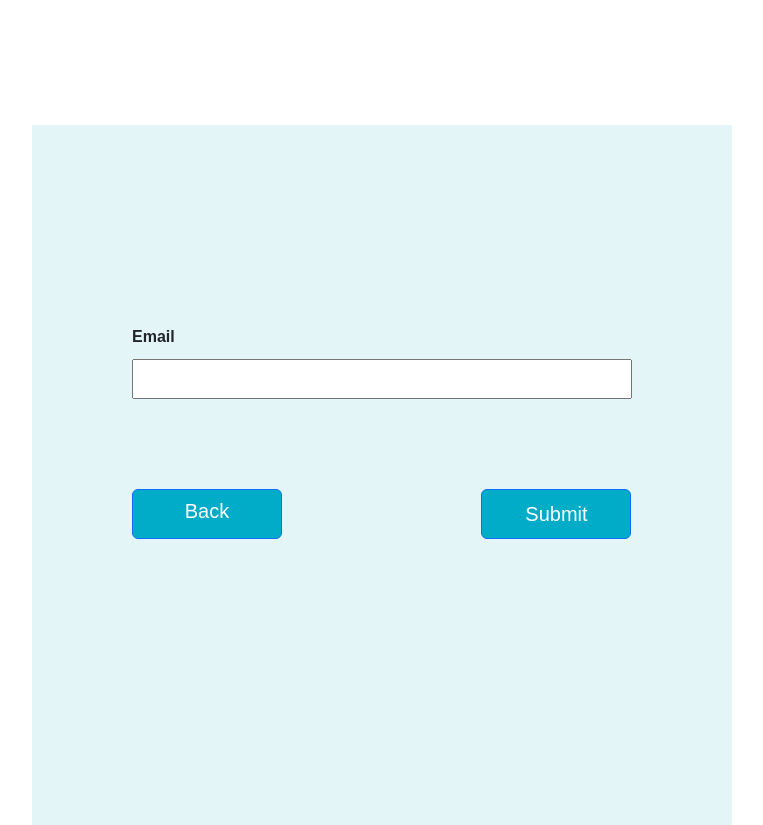
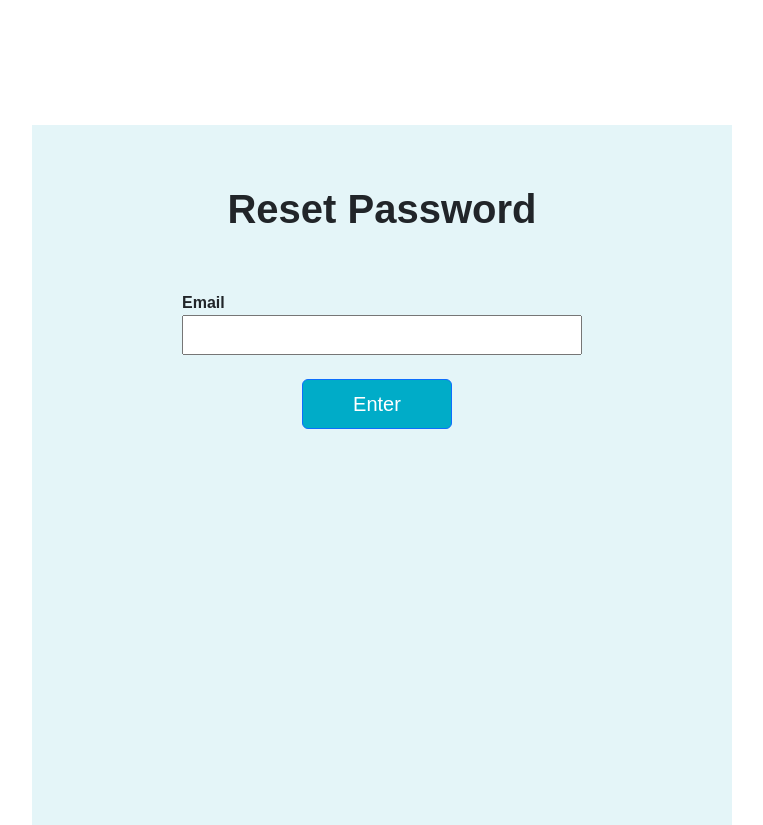
Before and after one commit to CoffeeRoost/CSC_190_Product, a PHP site: page /forgotPass.html in a window 1280 px wide. Shown: the part 75-900 px from the top of the page, without its empty margins (288-1051 px from the left). Run offline with PHP 8.4, Linux system fonts and the light colour scheme.

Commit message:
Form added for forgotPass, updated CSS, visually alignment

```diff
--- a/forgotPass.html
+++ b/forgotPass.html
@@ -21,11 +21,15 @@
     </nav>
 
     <div class="boxContent">
-        <div class="forgotPass">
-            <label for="email">Email</label><br>
-            <input type="email" name="email" id="email"><br>
-            <a href="login.html" class="btn btn-primary">Back</a>
-            <input type="submit" class="btn btn-primary">
+        <div class="question">
+			<h1><strong>Reset Password</strong></h1>
+		</div>
+		<div class="login">
+			<form action="#">
+				<label for="email">Email</label><br>
+				<input type="email" id="email"><br><br>
+				<button type="submit" class="btn btn-primary">Enter</button><br>
+			</form>
         </div>
     </div>
 </body>
--- a/login.html
+++ b/login.html
@@ -37,7 +37,7 @@
             </form>
         </div>
         <div class="account">
-            <p>Dont have an account. <span><a href="survey.html">Let Start</a></span></p>
+            <p>Don't have an account? <span><a href="survey.html"> Start Here </a></span></p>
         </div>
     </div>
 </body>
--- a/styles.css
+++ b/styles.css
@@ -158,14 +158,14 @@ nav ul li a{
 }
 
 .account a{
-    font-size: 24px;
     color: #00ACC8;
     text-decoration: none;
 }
 
 .forgotPass{
-    margin-top: 200px;
-    margin-left: 100px;
+	display: flex;
+    justify-content: space-around;
+    padding-top: 50px;
 }
 
 .forgotPass label{
```
